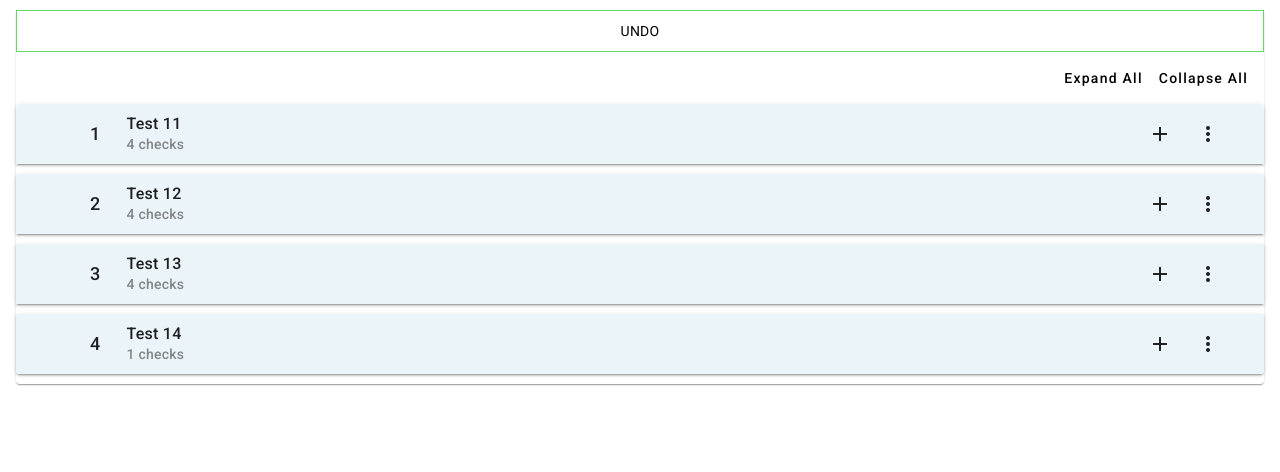
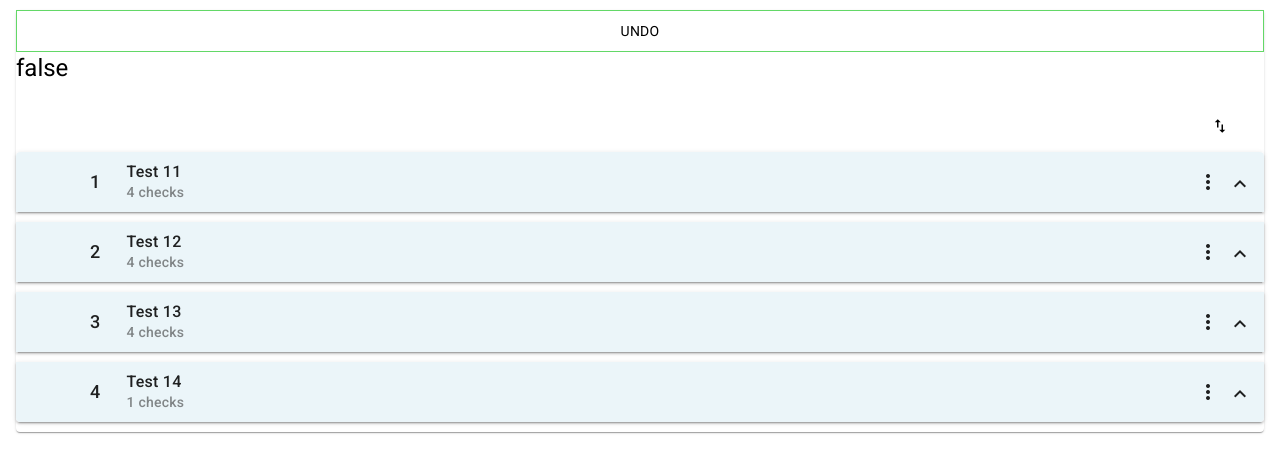
Before and after one commit to UttamGaloriya/section, an Angular app: page / in a window 1280 px wide. Shown: the top 472 px of the page. Built offline with nearby package versions, Linux system fonts and the light colour scheme.

Commit message:
drag and drop preview start

```diff
--- a/src/app/shared/shared-accordion/shared-accordion.component.html
+++ b/src/app/shared/shared-accordion/shared-accordion.component.html
@@ -1,36 +1,102 @@
 <mat-card>
-    <div class="undo" (click)="undoData()">
-        UNDO
+  <div class="undo" (click)="undoData()">UNDO</div>
+  <h1>{{ accordionDrag }}</h1>
+  <mat-card-actions align="end">
+    <button mat-button (click)="accordionToggleButton()">
+      <mat-icon>swap_vert</mat-icon>
+    </button>
+  </mat-card-actions>
+  <mat-accordion
+    class="section-panel"
+    multi
+    cdkDropList
+    [cdkDropListSortingDisabled]="accordionDrag"
+    (cdkDropListDropped)="onItemDroppedAccordion($event)"
+  >
+    <ng-container *ngFor="let selection of selectData; let i = index">
+      <mat-expansion-panel
+        hideToggle
+        cdkDrag
+        (cdkDragStarted)="dragAccordionEnter($event)"
+        (cdkDragEnded)="dragAccordionEnd($event)"
+        [cdkDragDisabled]="selectData.length == 1"
+        class="mat-accordion-panel"
+        id="list-{{ i }}"
+        cdkDropList
+        [cdkDropListData]="selection.checks"
+        (cdkDropListDropped)="onItemDropped($event, i)"
+        [cdkDropListConnectedTo]="connectedLists"
+        [ngClass]="[
+          selection.isDragStart ? 'dragActive' : 'dragInActive',
+          selectData.length == 1 ? 'checkNone' : ''
+        ]"
+        (mouseenter)="mouseEnter(selection, i)"
+        (mouseleave)="mouseleave(selection, i)"
+        #expansionPanel
+        [expanded]="selection.isExpand || (selection.isHovered && dragStart)"
+      >
+        <div
+          *cdkDragPreview
+          class="drag-dop-preview"
+          [ngClass]="
+            selectedItems.length <= dropLimit && selectedItems.length > 1
+              ? 'shadow'
+              : ''
+          "
+        >
+          {{ selection.name }}
+          <span
+            *ngIf="checkedItems.length <= dropLimit && checkedItems.length > 1"
+            class="select-number"
+            >{{ checkedItems.length }}</span
+          >
         </div>
-    <mat-card-actions align="end">
-        <button mat-button (click)="accordion.openAll()">Expand All</button>
-        <button mat-button (click)="accordion.closeAll()">Collapse All</button>
-    </mat-card-actions>
-    <mat-accordion class="section-panel" multi cdkDropList (cdkDropListDropped)="onItemDroppedAccordion($event)">
-        <ng-container *ngFor="let selection of selectData ,let i=index">
-            <mat-expansion-panel hideToggle cdkDrag (cdkDragStarted)="dragEnter($event)" [cdkDragDisabled]="selectData.length==1" class="mat-accordion-panel" id="list-{{ i }}" cdkDropList [cdkDropListData]="selection.checks" (cdkDropListDropped)="onItemDropped($event, i)" [cdkDropListConnectedTo]="connectedLists" [ngClass]="[selection.isDragStart ? 'dragActive' : 'dragInActive' ,
-         selectData.length==1?'checkNone':'']" (mouseenter)="mouseEnter(selection ,i)" (mouseleave)="mouseleave(selection,i)" #expansionPanel [disabled]="!selection.checks?.length">
-                <div *cdkDragPreview class="drag-dop-preview">
-                    {{selection.name}}
 
+        <mat-expansion-panel-header
+          (click)="togglePanel(expansionPanel, i, selection)"
+          class="mat-header-panel"
+          [ngClass]="[
+            selection.isCheckAll ? 'allActive' : 'notAllActive',
+            selection.isCurrentAdd ? 'currentAdd' : '',
+            selection.isHovered && accordionDrag ? 'accordion-drag' : ''
+          ]"
+        >
+          <mat-panel-title class="custom-panel-header">
+            <div class="check-panel" *ngIf="selectData.length >= 3">
+              <mat-checkbox
+                [checked]="selection.isCheckAll"
+                [style.opacity]="selection.isHovered ? 1 : 0"
+                (click)="handleButtonClick($event)"
+                (change)="onCheckboxChange(i, selection)"
+              ></mat-checkbox>
             </div>
-                <mat-expansion-panel-header class="mat-header-panel" [ngClass]="[selection.isCheckAll? 'allActive' :'notAllActive' ,selection.isCurrentAdd? 'currentAdd':'']">
-                    <mat-panel-title class="custom-panel-header">
-                        <div class="check-panel" *ngIf="selectData.length>=3">
-                            <mat-checkbox [checked]="selection.isCheckAll" [style.opacity]="selection.isHovered ? 1 : 0" class="custom-checkbox" (change)="onCheckboxChange(i,selection)" (click)="handleButtonClick($event)"></mat-checkbox>
-                        </div>
-                        <span class="order-number">{{selection.orderNumber}}</span>
+            <span class="order-number">{{ selection.orderNumber }}</span>
             <div class="title-panel">
-                            <span class="custom-heading">{{selection.name}}</span>
-                            <span class="custom-sub-heading" *ngIf="selection.checks?.length">{{selection.checks?.length}} checks</span>
-                            <span class="custom-sub-heading" *ngIf="!selection.checks?.length">0 checks</span>
+              <span class="custom-heading">{{ selection.name }}</span>
+              <span class="custom-sub-heading" *ngIf="selection.checks?.length"
+                >{{ selection.checks?.length }} checks</span
+              >
+              <span class="custom-sub-heading" *ngIf="!selection.checks?.length"
+                >0 checks</span
+              >
             </div>
           </mat-panel-title>
-                    <button mat-icon-button (click)="selection.isExpand= !selection.isExpand">
-                        <mat-icon>{{ selection.isExpand ? 'remove' : 'add' }}</mat-icon>
+          <button
+            mat-icon-button
+            (click)="handleButtonClick($event)"
+            [matMenuTriggerFor]="menu"
+            aria-label="Example icon-button with a menu"
+          >
+            <mat-icon>more_vert</mat-icon>
           </button>
-                    <button mat-icon-button (click)="handleButtonClick($event)" [matMenuTriggerFor]="menu" aria-label="Example icon-button with a menu">
-                        <mat-icon>more_vert</mat-icon>
+          <button
+            mat-icon-button
+            (click)="panelOpen($event, i)"
+            class="toggle-icon"
+          >
+            <mat-icon>{{
+              selection.isExpand ? "keyboard_arrow_down" : "keyboard_arrow_up"
+            }}</mat-icon>
           </button>
           <mat-menu #menu="matMenu">
             <button mat-menu-item>
@@ -44,23 +110,69 @@
           </mat-menu>
         </mat-expansion-panel-header>
         <mat-list>
-                    <ng-container *ngFor="let check of selection.checks || [], let checkNumber=index">
-                        <mat-list-item (cdkDragStarted)="dragEnter($event)" (cdkDragEnded)="dragEnd($event)" class="mat-accordion-list" (mouseenter)="check.isHovered = true" (mouseleave)="mouseLeaveList(i,checkNumber)" [ngClass]="[check.isCheck ==true? 'activeCheck' :'',check.isHovered && !check.isCheck?'list-hover':'' ,check.isCurrentAdd ? 'currentAdd':'']" cdkDrag [cdkDragData]="[check ,i,checkNumber]">
-                            <div *cdkDragPreview class="drag-dop-preview" [ngClass]="checkedItems.length<=dropLimit  && checkedItems.length>1? 'shadow':''">
-                                {{check.check}}
-                                <span *ngIf="checkedItems.length<=dropLimit && checkedItems.length>1" class="select-number">{{checkedItems.length}}</span>
+          <ng-container
+            *ngFor="
+              let check of selection.checks || [];
+              let checkNumber = index
+            "
+          >
+            <mat-list-item
+              listAutoScrollDisabled
+              (cdkDragStarted)="dragEnter($event)"
+              (cdkDragEnded)="dragEnd($event)"
+              (cdkDragMoved)="dragMove($event)"
+              class="mat-accordion-list"
+              (mouseenter)="check.isHovered = true"
+              (mouseleave)="mouseLeaveList(i, checkNumber)"
+              [ngClass]="[
+                check.isCheck == true ? 'activeCheck' : '',
+                check.isHovered && !check.isCheck ? 'list-hover' : '',
+                check.isCurrentAdd ? 'currentAdd' : ''
+              ]"
+              cdkDrag
+              [cdkDragData]="[check, i, checkNumber]"
+            >
+              <div
+                *cdkDragPreview
+                class="drag-dop-preview"
+                [ngClass]="
+                  checkedItems.length <= dropLimit && checkedItems.length > 1
+                    ? 'shadow'
+                    : ''
+                "
+              >
+                {{ check.check }}
+                <span
+                  *ngIf="
+                    checkedItems.length <= dropLimit && checkedItems.length > 1
+                  "
+                  class="select-number"
+                  >{{ checkedItems.length }}</span
+                >
               </div>
-                            <div class="mat-list-details" (click)="onCheckboxListChange(selection ,i,checkNumber)">
+
+              <div
+                class="mat-list-details"
+                (click)="onCheckboxListChange(selection, i, checkNumber)"
+              >
                 <div class="check-panel" *ngIf="checkLength(selection.checks)">
-                                    <mat-checkbox class="custom-checkbox" [checked]="check.isCheck" [style.opacity]="check.isHovered ? 1 : 0"> </mat-checkbox>
+                  <mat-checkbox
+                    class="custom-checkbox"
+                    [checked]="check.isCheck"
+                    [style.opacity]="check.isHovered ? 1 : 0"
+                  >
+                  </mat-checkbox>
                 </div>
                 <span></span>
                 <div class="custom-sub-heading">
-                                    {{check.check}}
+                  {{ check.check }}
                 </div>
-
               </div>
-                            <button mat-icon-button [matMenuTriggerFor]="menu" class="more-vernt">
+              <button
+                mat-icon-button
+                [matMenuTriggerFor]="menu"
+                class="more-vernt"
+              >
                 <mat-icon>more_vert</mat-icon>
               </button>
               <mat-menu #menu="matMenu">
@@ -79,5 +191,4 @@
       </mat-expansion-panel>
     </ng-container>
   </mat-accordion>
-
 </mat-card>
--- a/src/app/shared/shared-accordion/shared-accordion.component.scss
+++ b/src/app/shared/shared-accordion/shared-accordion.component.scss
@@ -157,3 +157,11 @@ border-radius: 50% !important;
   text-align: center;
   padding: 10px;
 }
+.toggle-icon{
+  position: absolute;
+  top: 8px;
+  right: 0px
+}
+.data-preview{
+  height: 0px;
+}
--- a/src/app/shared/shared-accordion/shared-accordion.component.ts
+++ b/src/app/shared/shared-accordion/shared-accordion.component.ts
@@ -14,24 +14,24 @@ export class SharedAccordionComponent {
   tempSelectItem: SelectItem[] = []
   targetItems: any[] = [];
   connectedLists: string[] = []
-  @ViewChild(MatExpansionPanel) expansionPanel!: MatExpansionPanel;
-  @ViewChild(MatAccordion) accordion!: MatAccordion;
+  accordionDrag: boolean = false
+  accordionToggle: boolean = true
   dropLimit: number = 3;
   dragActive: boolean = false
   checkedItems: CheckItem[] = [];
   selectedItems: SelectItem[] = [];
   accordionOpen: boolean = false
   undoOpen: boolean = false
+  dragStart: boolean = false
   constructor(private SnackbarService: SnackbarService) {
 
   }
   ngOnInit() {
     this.connectedLists = this.selectData.map((list, index) => `list-${index}`);
+  }
 
-  }
   ngAfterViewInit() {
-    // this.accordion.openAll()
-
+    this.selectData.map(res => res.isExpand = false)
   }
   onCheckboxChange(index: number, selection: SelectItem,) {
     this.selectData[index].isCheckAll = !this.selectData[index].isCheckAll
@@ -87,12 +87,13 @@ export class SharedAccordionComponent {
   }
 
 
-  togglePanel(panel: MatExpansionPanel) {
+  togglePanel(panel: MatExpansionPanel, index: number, selection: SelectItem) {
     if (panel.expanded) {
       panel.close();
     } else {
       panel.open();
     }
+    this.onCheckboxChange(index, selection)
   }
 
   mouseEnter(selection: SelectItem, i: number) {
@@ -169,6 +170,7 @@ export class SharedAccordionComponent {
     setTimeout(() => {
       this.undoOpen = false
     }, 3000);
+    this.selectData[listIndex].isExpand = true
   }
 
   onItemDroppedAccordion(event: any) {
@@ -316,6 +318,11 @@ export class SharedAccordionComponent {
     event.stopPropagation();
   }
 
+  panelOpen(event: Event, i: number) {
+    event.stopPropagation();
+    this.selectData[i].isExpand = !this.selectData[i].isExpand
+  }
+
   undo() {
     console.log(this.selectData, this.tempSelectItem)
   }
@@ -326,20 +333,23 @@ export class SharedAccordionComponent {
 
   //drag event
   dragEnter(event: CdkDragStart) {
-    this.accordion.openAll()
-    // this.accordionOpen = true
-    // this.selectData.map(res => res.isExpand = false)
+    this.dragStart = true
   }
+
   dragEnd(event: any) {
-    // this.accordionOpen = false
+    this.dragStart = false
   }
+
   dragAccordionEnter(event: CdkDragStart) {
-    // this.accordionOpen = false
-    // this.accordion.closeAll()
+    this.accordionDrag = true
   }
+
   dragAccordionEnd(event: any) {
-    // this.accordionOpen = false
+    this.accordionDrag = false
   }
+  dragMove(event: any) {
+  }
+
   checkLength(check: any) {
     return true
   }
@@ -348,6 +358,14 @@ export class SharedAccordionComponent {
     this.resetValues(this.tempSelectItem);
     this.selectData = this.tempSelectItem;
     this.undoOpen = false
-    this.accordion.openAll()
+  }
+
+  accordionToggleButton() {
+    if (this.accordionToggle) {
+      this.selectData.map(res => res.isExpand = false)
+    } else {
+      this.selectData.map(res => res.isExpand = true)
+    }
+    this.accordionToggle = !this.accordionToggle
   }
 }
```
Lines whose indentation alone changed are shown as unchanged.
